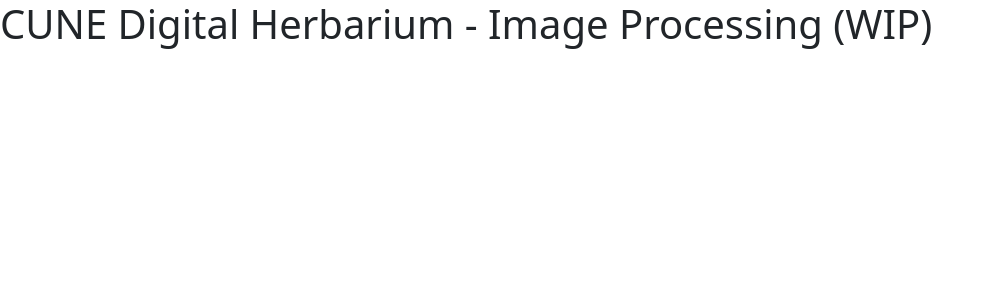
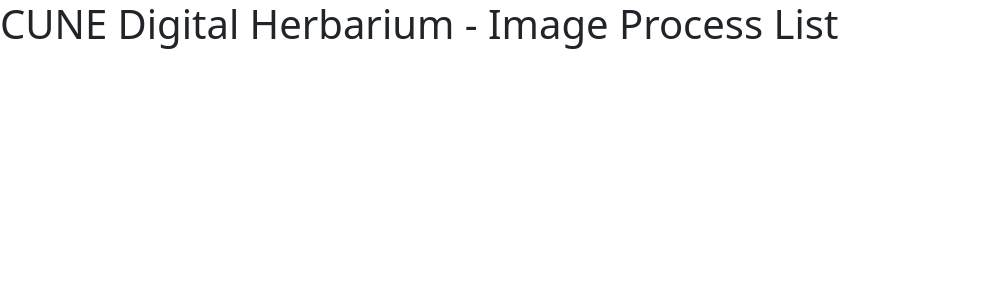
Before and after one commit to CUNE-Programming/herbarium, a Django app: template camera/templates/camera/list.html in a window 1280 px wide. Shown: the top 300 px of the page, without its empty margins (0-992 px from the left). Run offline with Django 5.2, Linux system fonts and the light colour scheme; the template is opened without the code that fills it, so the values that code supplies are empty; parts of the project's set-up code (start-up, migrations or seed data) failed here and were passed over.

Commit message:
- finish doc string for list and img_process page - finish routing for list page

```diff
--- a/camera/templates/camera/list.html
+++ b/camera/templates/camera/list.html
@@ -1,6 +1,19 @@
+<!--
+list.html
+A. Chen
+Updated: 2025-04-10
+
+The list page where you view all the specimen data currently in the database.
+Include:
+    - list of specimen
+    - simple sort function: sort by Processed/Unprocessed
+      Processed: someone had already looked through the AI text verified content)
+-->
+
+
 {% extends 'camera/base.html' %}
 
 {% block content %}
-<h1>CUNE Digital Herbarium - Image Processing (WIP)</h1>
+<h1>CUNE Digital Herbarium - Image Process List</h1>
 
 {% endblock %}
--- a/camera/urls.py
+++ b/camera/urls.py
@@ -5,5 +5,6 @@ app_name = "camera"
 urlpatterns = [
     path("home", views.home),
     path("img_process", views.img_process),
+    path("list", views.list),
 
 ]
--- a/camera/views.py
+++ b/camera/views.py
@@ -13,3 +13,9 @@ def img_process(request):
     context = {}
 
     return render(request, template_name, context)
+
+def list(request):
+    template_name = "camera/list.html"
+    context = {}
+
+    return render(request, template_name, context)
```
Also changed, not shown: camera/templates/camera/img_process.html (+15 -0 lines).
